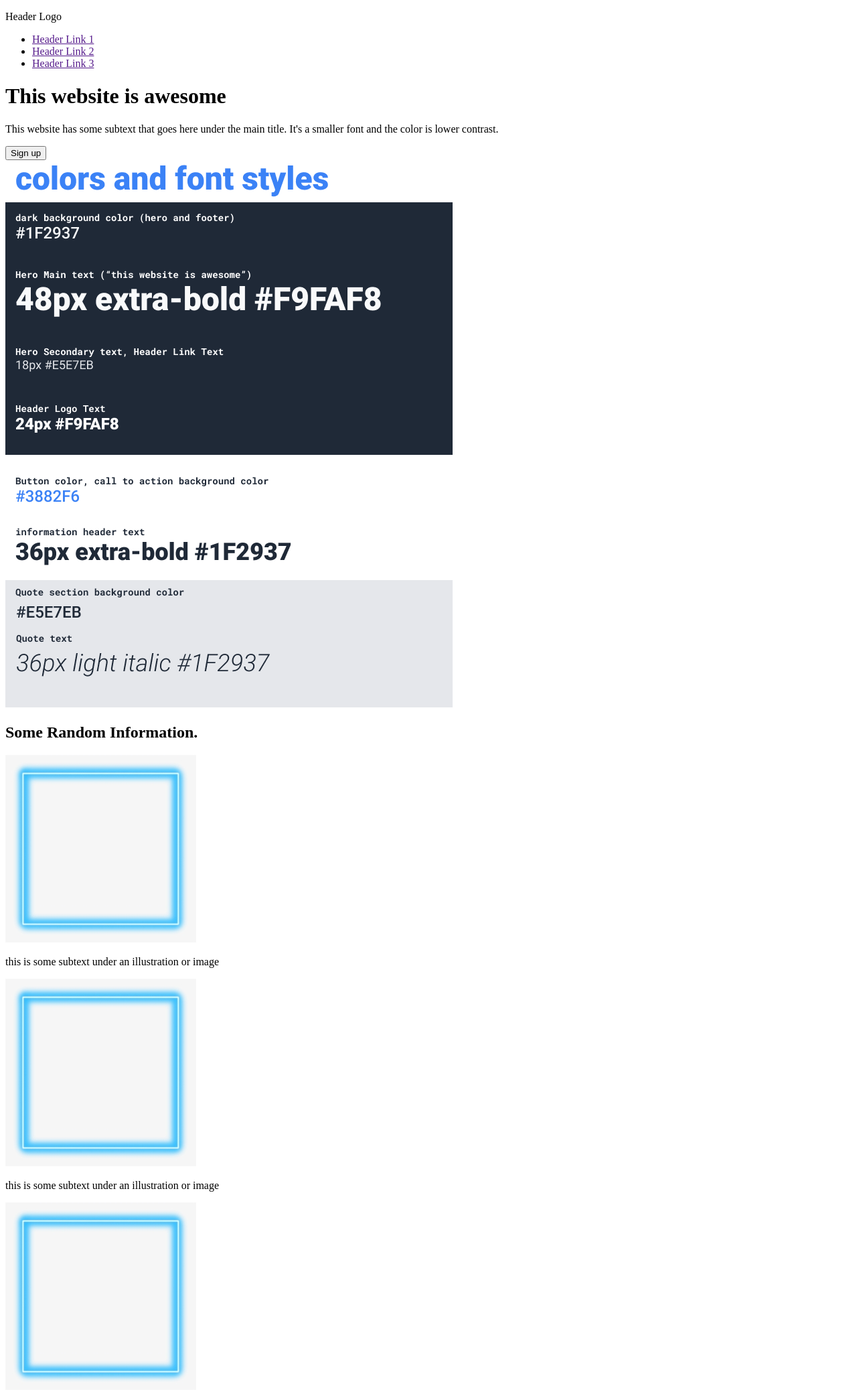
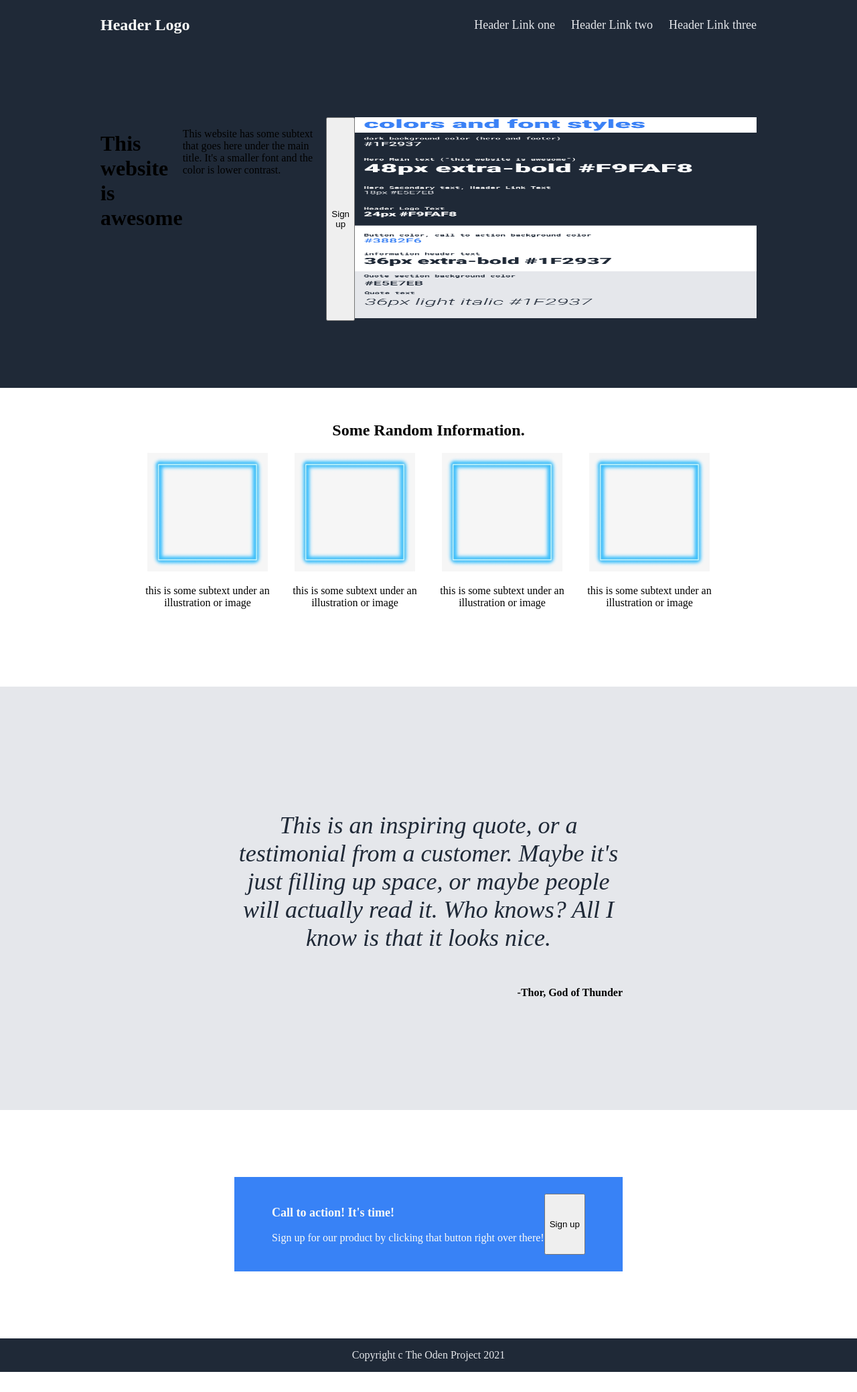
Before and after one commit to AsterxP/Landing-Page, a plain HTML site: page index.html in a window 1280 px wide. Shown: the top 2078 px of the page at 67% size. After the commit the page ends 2048 px from the top, so only its background shows below. Drawn offline with Linux system fonts and the light colour scheme.

Commit message:
first try at creating stylesheet

```diff
--- a/css/style.css
+++ b/css/style.css
@@ -0,0 +1,121 @@
+body {
+  display: flex;
+  flex-direction: column;
+  margin: 0;
+}
+
+.header {
+  display: flex;
+  justify-content: space-between;
+  align-items: center;
+  background-color: #1f2937;
+  padding: 0 150px;
+}
+
+.header p {
+  color: #f9faf8;
+  font-size: 24px;
+  font-weight: bold;
+}
+
+ul {
+  list-style: none;
+}
+
+a {
+  text-decoration: none;
+}
+
+.header ul {
+  gap: 24px;
+}
+
+.header ul a {
+  color: #E5E7EB;
+  font-size: 18px;
+}
+
+.links {
+  display: flex;
+}
+
+.awesome {
+  display: flex;
+  justify-content: end;
+  background-color: #1f2937;
+  padding: 100px 150px;
+}
+
+.awesome-right img {
+  height: 300px;
+  width: 600px;
+}
+
+.random {
+  text-align: center;
+  padding-top: 30px;
+}
+
+.container {
+  display: flex;
+  justify-content: center;
+  padding-bottom: 100px;
+}
+
+.box {
+  height: auto;
+  width: 220px;
+}
+
+.box img {
+  height: auto;
+  width: 180px;
+}
+
+.quote {
+  background-color: #E5E7EB;
+  display: flex;
+  justify-content: center;
+  align-items: center;
+  flex-direction: column;
+  padding: 150px 350px;
+  text-align: center;
+}
+
+.quote-text {
+  font-size: 36px;
+  font-style:italic;
+  color: #1f2937;
+}
+
+.thor {
+  align-self: flex-end;
+  font-weight: bold;
+}
+
+.action {
+  display: flex;
+  justify-content: center;
+  align-items: center;
+  margin: 100px 350px;
+  padding: 25px 0;
+  background-color: #3882f6;
+  color: #f9faf8;
+}
+
+.action-inner {
+  display: flex;
+}
+
+.action-header {
+  font-size: 18px;
+  font-weight: bold;
+}
+
+.footer {
+  display: flex;
+  justify-content: center;
+  align-items: center;
+  background-color: #1f2937;
+  color: #E5E7EB;
+}
--- a/index.html
+++ b/index.html
@@ -10,10 +10,10 @@
 <body>
     <div class="header">
         <p>Header Logo</p>
-        <ul>
-            <li><a href="">Header Link 1</a></li>
-            <li><a href="">Header Link 2</a></li>
-            <li><a href="">Header Link 3</a></li>
+        <ul class="links">
+            <li><a href="">Header Link one</a></li>
+            <li><a href="">Header Link two</a></li>
+            <li><a href="">Header Link three</a></li>
         </ul>
     </div>
     <div class="awesome">
@@ -45,14 +45,17 @@
                 <p>this is some subtext under an illustration or image</p>
             </div>
         </div>
+    </div>
     <div class="quote">
-        <p>This is an inspiring quote, or a testimonial from a customer. Maybe it's just filling up space, or maybe people will actually read it. Who knows? All I know is that it looks nice.</p>
+        <p class="quote-text">This is an inspiring quote, or a testimonial from a customer. Maybe it's just filling up space, or maybe people will actually read it. Who knows? All I know is that it looks nice.</p>
         <p class="thor">-Thor, God of Thunder</p>
     </div>
     <div class="action">
         <div class="action-inner">
-            <p>Call to action! It's time!</p>
+            <div>
+            <p class="action-header">Call to action! It's time!</p>
             <p>Sign up for our product by clicking that button right over there!</p>
+            </div>
         <button>Sign up</button>
         </div>
     </div>
```
